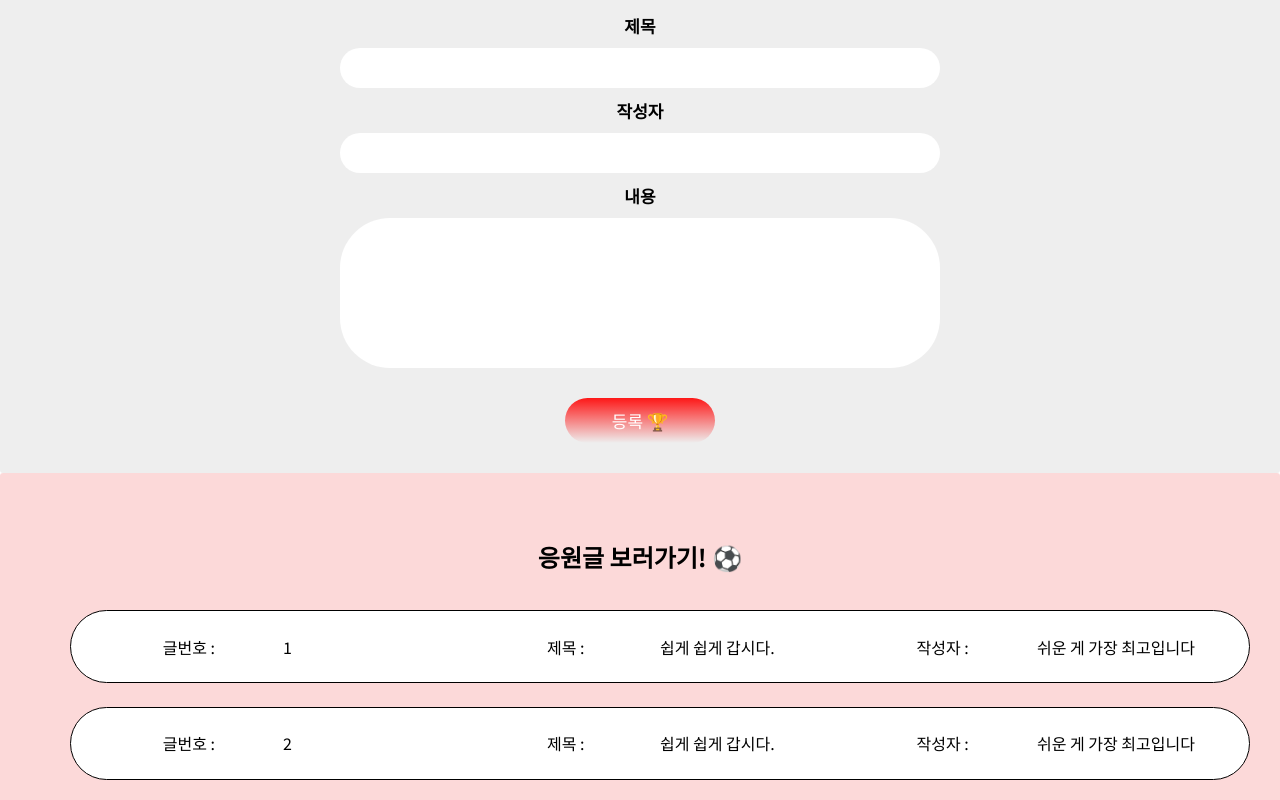
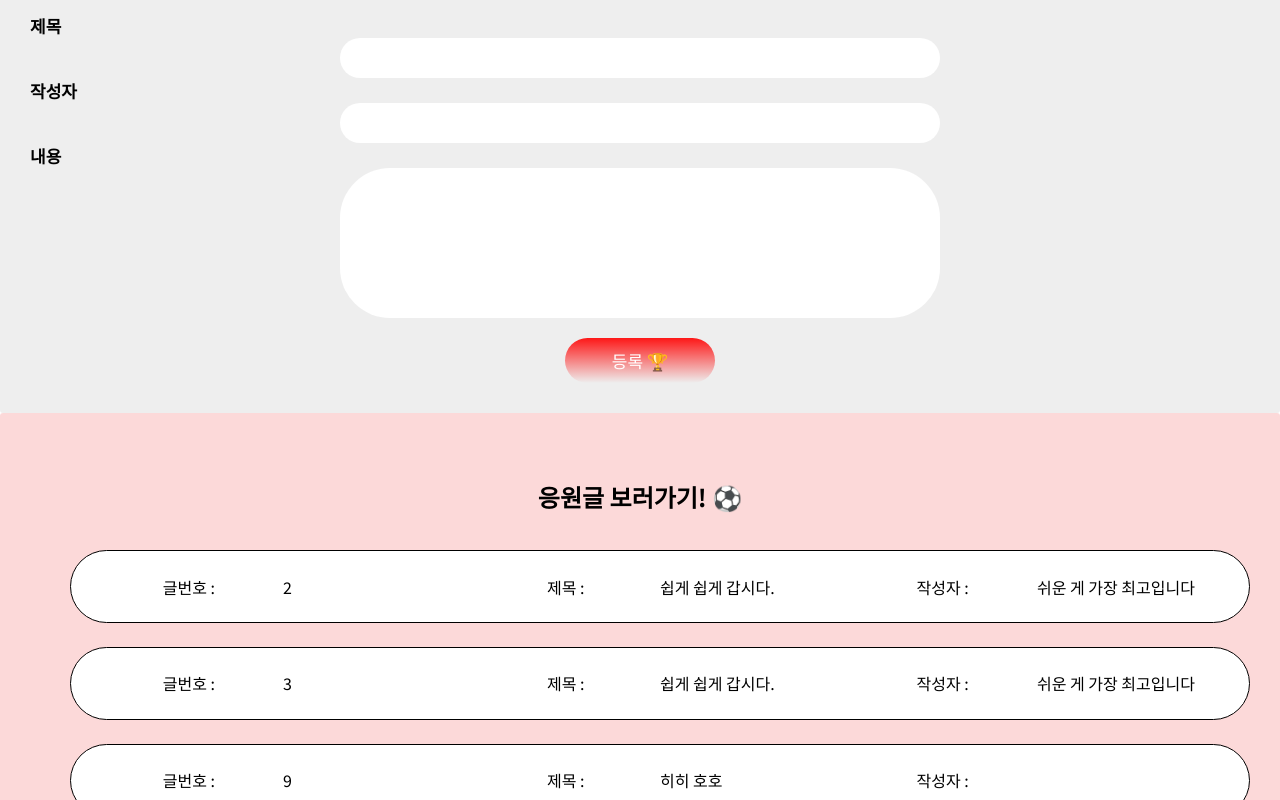
Before and after one commit to React-worldCupProject/front-repository, a React (Create React App) app: page /main in a window 1280 px wide. Shown: the part 980-1780 px from the top of the page. Built offline with nearby package versions, Linux system fonts and the light colour scheme; data requests are answered from the project's data file.

Commit message:
메인페이지 게시물 생성 기능 구현

```diff
--- a/db.json
+++ b/db.json
@@ -1,12 +1,5 @@
 {
   "post": [
-    {
-      "id": 1,
-      "title": "쉽게 쉽게 갑시다.",
-      "name": "쉬운 게 가장 최고입니다",
-      "context": "응원합니다 한국",
-      "update": false
-    },
     {
       "id": 2,
       "title": "쉽게 쉽게 갑시다.",
@@ -20,6 +13,54 @@
       "name": "쉬운 게 가장 최고입니다",
       "context": "응원합니다 한국",
       "update": false
+    },
+    {
+      "title": "히히 호호",
+      "name": "",
+      "context": "",
+      "id": 9
+    },
+    {
+      "title": "ㅇㄹ",
+      "name": "ㄹㅇ",
+      "context": "ㅇㄹ",
+      "id": 10
+    },
+    {
+      "title": "ㅇ",
+      "name": "ㅇ",
+      "context": "ㅇ",
+      "id": 11
+    },
+    {
+      "title": "ㅇ",
+      "name": "ㅇ",
+      "context": "ㅇ",
+      "id": 12
+    },
+    {
+      "title": "ㅇㅇㅇ",
+      "name": "ㅇ",
+      "context": "ㅇ",
+      "id": 13
+    },
+    {
+      "title": "ㅋㄴ",
+      "name": "ㅋㄴ",
+      "context": "ㅋㄴ",
+      "id": 14
+    },
+    {
+      "title": "안녕",
+      "name": "힘두러",
+      "context": "하지만 화이팅!",
+      "id": 15
+    },
+    {
+      "title": "테스트",
+      "name": "히힛",
+      "context": "ㅇㅇ",
+      "id": 16
     }
   ],
   "comments": [
--- a/src/components/main/mainSection.jsx
+++ b/src/components/main/mainSection.jsx
@@ -3,26 +3,41 @@ import React, { useEffect } from "react";
 import { useDispatch, useSelector } from "react-redux";
 import { useNavigate } from "react-router-dom";
 import { __getpost } from "../../redux/modules/contentsSlice";
+import axios from "axios";
+import { useState } from "react";
 
 const MainSection = () => {
+  const [posts2, setPosts2] = useState(null);
+  const [post2, setPost2] = useState({ title: "", name: "", context: "" });
+
+  const fetchPosts = async () => {
+    const { data } = await axios.get("http://localhost:3001/post");
+    setPosts2(data);
+  };
+
+  const onSubmitHandler = (post) => {
+    axios.post("http://localhost:3001/post", post);
+    setPosts2([...posts2, post2]);
+  };
+
+  useEffect(() => {
+    fetchPosts();
+  }, []);
+
+  console.log(posts2);
+
   const dispatch = useDispatch();
-
   const navigate = useNavigate();
-
   const { isLoading, error, post } = useSelector((state) => state.content);
-
   useEffect(() => {
     dispatch(__getpost());
   }, [dispatch]);
-
   if (isLoading) {
     return <div>로딩 중....</div>;
   }
-
   if (error) {
     return <div>{error.message}</div>;
   }
-
   return (
     <div>
       <StAddForm>
@@ -30,15 +45,50 @@ const MainSection = () => {
           <StTitle>
             &#129351; 국가대표 선수들에게 응원의 한마디를 남겨주세요! &#128047;
           </StTitle>
-          <StFormLabel>제목</StFormLabel>
-          <StAddInput />
-          <StFormLabel>작성자</StFormLabel>
-          <StAddInput />
-          <StFormLabel>내용</StFormLabel>
-          <StAddInput2 />
-          <StAddButton>등록 &#127942;</StAddButton>
+          <form
+            onSubmit={(e) => {
+              e.preventDefault();
+              onSubmitHandler(post2);
+            }}
+          >
+            <StFormLabel>제목</StFormLabel>
+            <StAddInput
+              type="text"
+              onChange={(ev) => {
+                const { value } = ev.target;
+                setPost2({
+                  ...post2,
+                  title: value,
+                });
+              }}
+            />
+            <StFormLabel>작성자</StFormLabel>
+            <StAddInput
+              type="text"
+              onChange={(ev) => {
+                const { value } = ev.target;
+                setPost2({
+                  ...post2,
+                  name: value,
+                });
+              }}
+            />
+            <StFormLabel>내용</StFormLabel>
+            <StAddInput2
+              type="text"
+              onChange={(ev) => {
+                const { value } = ev.target;
+                setPost2({
+                  ...post2,
+                  context: value,
+                });
+              }}
+            />
+            <StAddButton>등록 &#127942;</StAddButton>
+          </form>
         </StInputGroup>
       </StAddForm>
+
       <StAddTitle>
         <StTitle>응원글 보러가기! &#9917; </StTitle>
         <ul>
@@ -76,9 +126,10 @@ const StFormLabel = styled.label`
   font-size: 17px;
   font-weight: 700;
   margin: 0 auto;
-  display: block;
+  display: grid;
+  align-items: center;
 `;
-const StAddForm = styled.form`
+const StAddForm = styled.div`
   background-color: #eee;
   border-radius: 3px;
   margin: 0 auto;
```
